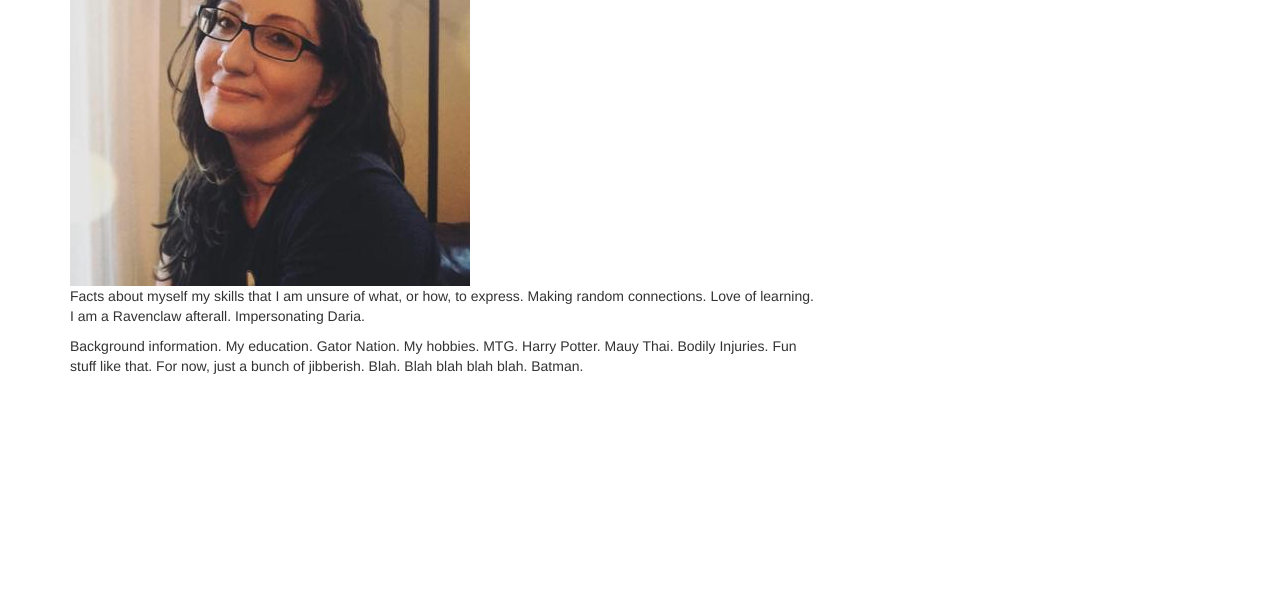
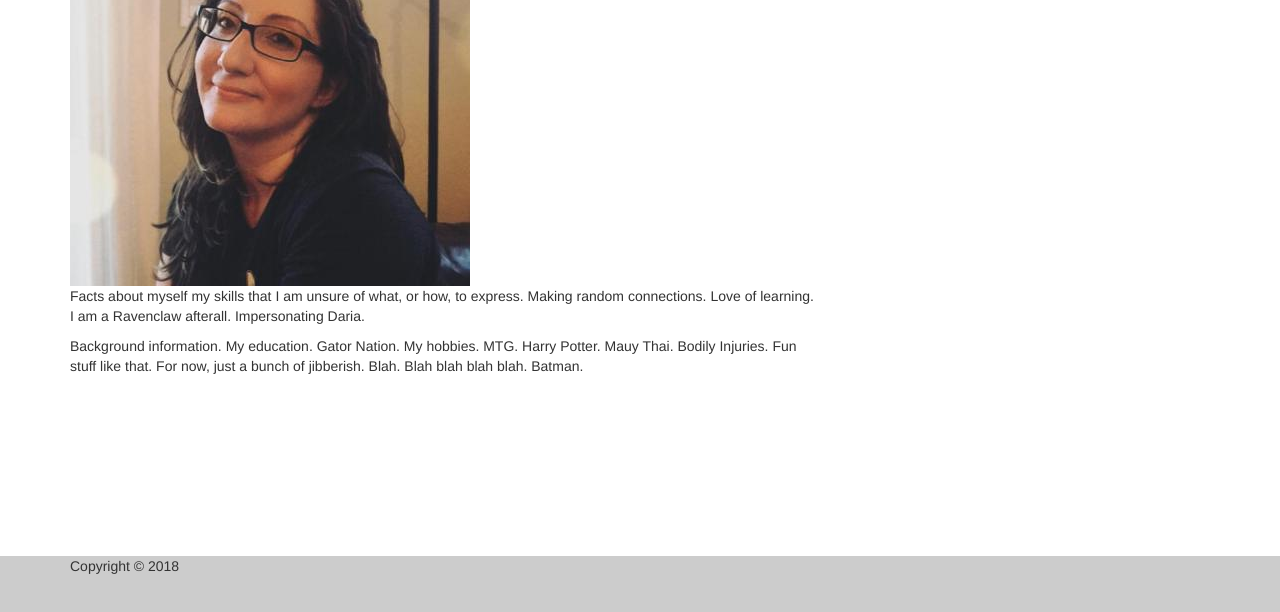
Before and after one commit to jenncuenca/Bootstrap-Portfolio, a plain HTML site: page index.html in a window 1280 px wide. Shown: the part 184-796 px from the top of the page. Drawn offline with nearby package versions, Linux system fonts and the light colour scheme.

Commit message:
added footer to index based on bootstrap code

```diff
--- a/assets/css/style.css
+++ b/assets/css/style.css
@@ -1,7 +1,23 @@
 body {
     padding-top: 70px;
+    /* Margin bottom by footer height */
+    margin-bottom: 60px;
 }
 
 * {
     box-sizing: border-box;
   }
+
+  html {
+    position: relative;
+    min-height: 100%;
+  }
+
+  .footer {
+    position: absolute;
+    bottom: 0;
+    width: 100%;
+    /* Set the fixed height of the footer here */
+    height: 60px;
+    background-color: #ccc;
+  }
--- a/index.html
+++ b/index.html
@@ -58,24 +58,15 @@
         <a href="#"><img src="assets/img/social-media-icons/linkedin.png" class="social" alt="LinkedIn" /></a>
         <a href="#"><img src="assets/img/social-media-icons/overflow.png" class="social" alt="Stack Overflow" /></a>
     </div>
-
-
   </div>
+</div>
 
 <!-- FOOTER -->
-<div class=footer></div>
-
-
-
-
-
-</div>
-
-
-<!-- SOCIAL MEDIA -->
-
-
-
+<footer class="footer">
+  <div class="container">
+      <p>Copyright &copy; 2018</p>
+  </div>
+</footer>
 
 
 <!-- Optional JavaScript -->
```
